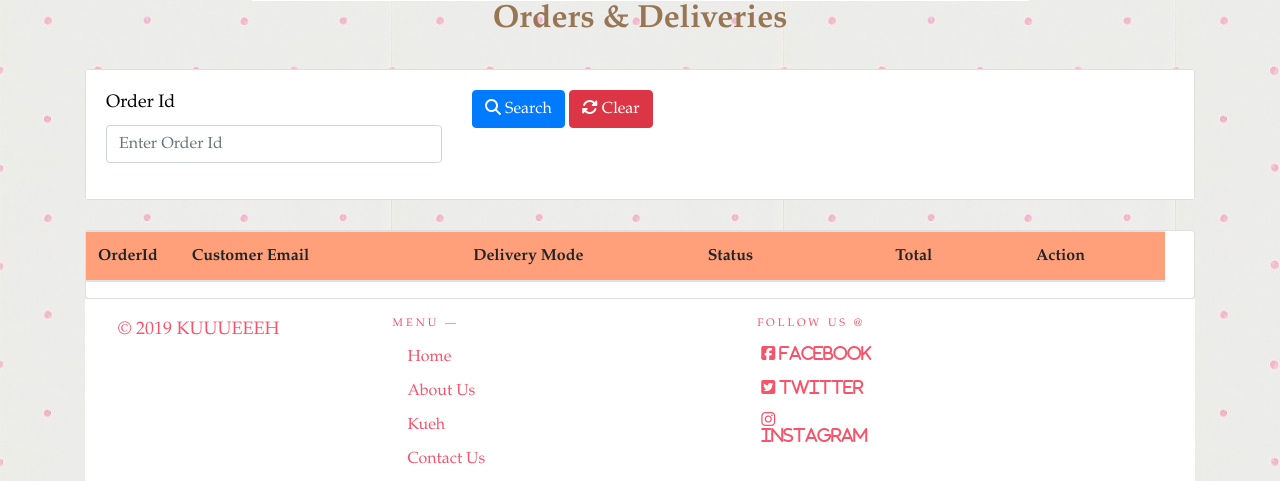
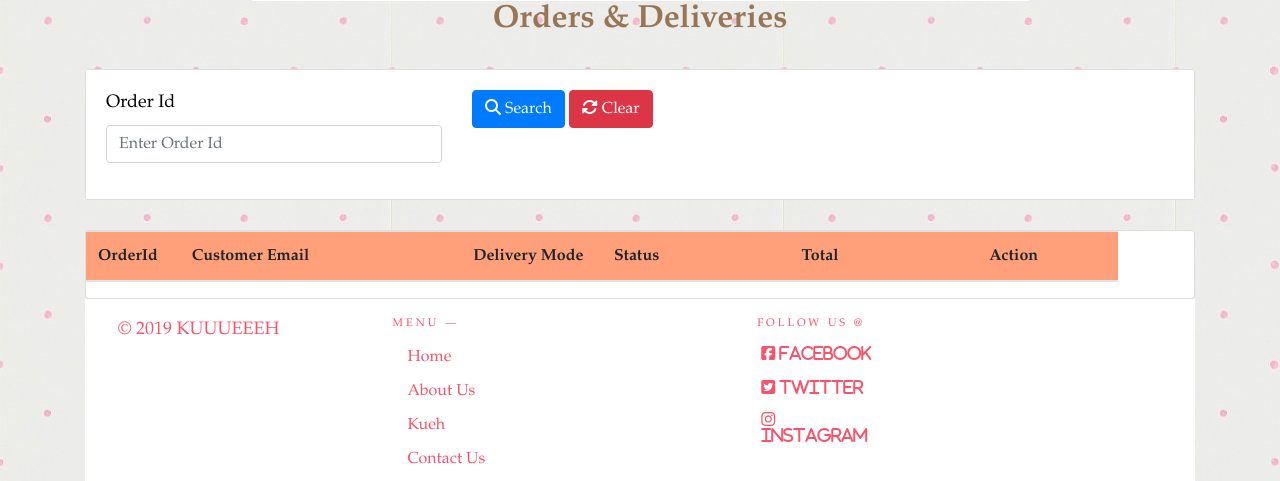
Before and after one commit to tananntze/KUUUEEEH, a PHP site: page /orders.php in a window 1280 px wide. Shown: the part 346-827 px from the top of the page. Run offline with PHP 8.4, Linux system fonts and the light colour scheme; the visitor is signed in with stand-in values (Sample User, id 1); data that the repository does not hold is empty; some libraries are stand-ins or nearby versions.

Commit message:
Updated updates
updated updates

```diff
--- a/orders.php
+++ b/orders.php
@@ -74,9 +74,9 @@ if (!isset($_SESSION['userId'])) {
                     <tr class="d-flex">
                         <th class="col-2">OrderId</th>
                         <th class="col-6">Customer Email</th>
-                        <th class="col-5">Delivery Mode</th>
+                        <th class="col-3">Delivery Mode</th>
                         <th class="col-4">Status</th>
-                        <th class="col-3">Total</th>
+                        <th class="col-4">Total</th>
                         <th class="col-3">Action</th>
                     </tr>
                 </thead>
@@ -92,11 +92,11 @@ if (!isset($_SESSION['userId'])) {
                         <tr class="table-light d-flex">
                             <td class="col-2 data"><?php echo $orderId ?></td>
                             <td class="col-6 data"><?php echo $row['customer_email']; ?></td>
-                            <td class="col-5 data"><?php echo $row['deliveryType']; ?></td>
+                            <td class="col-3 data"><?php echo $row['deliveryType']; ?></td>
                             <td class="col-4 data"><?php echo $row['status']; ?></td>
-                            <td class="col-3 data"><?php echo $row['totalPrice']; ?></td>
+                            <td class="col-4 data"><?php echo $row['totalPrice']; ?></td>
                             <td class="col-3">
-                                <a href="edit_order.php?orderId=<?php echo $orderId ?>" class="edit"><span class="fa fa-edit"> Edit</span></a> <br>
+                                <a href="edit_order.php?orderId=<?php echo $orderId ?>" class="edit"><span class="fa fa-edit">Edit</span></a> <br>
                                 <a href=# class="delete" data-toggle="modal" data-target="#deleteModal"><span class="fas fa-trash-alt"> Delete</span></a></td>
 
                         </tr>
```
Also changed, not shown: edit_order.php (+48 -4 lines).
